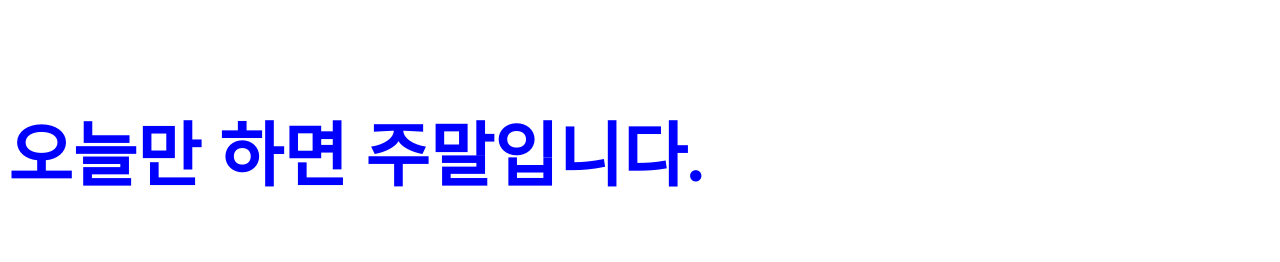
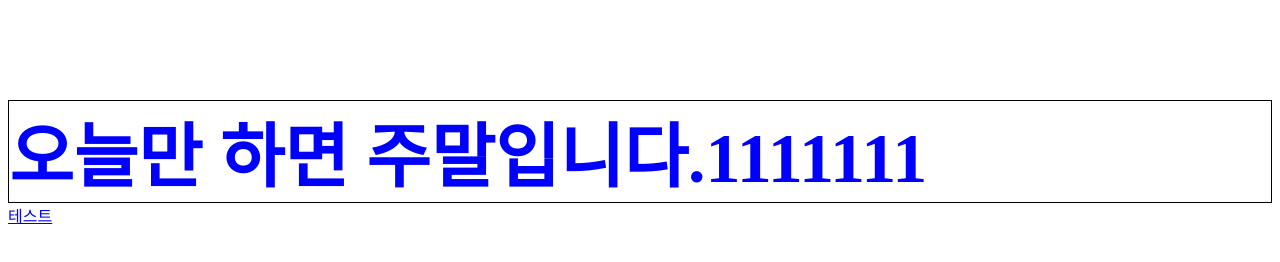
Before and after one commit to Forza5/test_portfolio, a plain HTML site: page index.html in a window 1280 px wide. Drawn offline with Linux system fonts and the light colour scheme.

Commit message:
main page update

```diff
--- a/css/style.css
+++ b/css/style.css
@@ -2,4 +2,5 @@
        font-size: 70px;
        font-weight: bold;
        margin-top: 100px;
+       border:1px solid #000;
 }
--- a/index.html
+++ b/index.html
@@ -9,8 +9,9 @@
 </head>
 <body>
     <div class="test">
-        오늘만 하면 주말입니다.
+        오늘만 하면 주말입니다.1111111
     </div>
+    <a href="#">테스트</a>
     <script src="js/script.js"></script>
 </body>
 </html>
```
